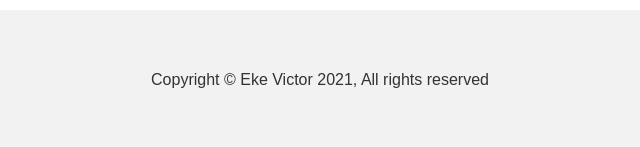
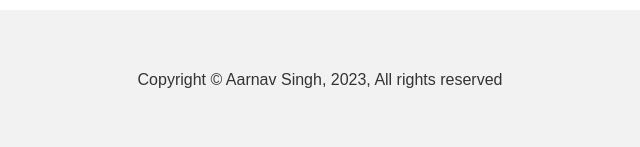
Before and after one commit to aarnav1729/portfolio, a plain HTML site: page index.html in a window 1280 px wide. Shown: the part 3014-3161 px from the top of the page, 322-962 px from the left. Drawn offline with Linux system fonts and the light colour scheme.

Commit message:
Update index.html

```diff
--- a/index.html
+++ b/index.html
@@ -280,7 +280,7 @@
             </div>
 
           </div>
-          <p>Copyright &copy; Eke Victor 2021, All rights reserved</p>
+          <p>Copyright &copy; Aarnav Singh, 2023, All rights reserved</p>
 
           <a href="#home" class="btn-scroll-top" title="Home">Back to Top<span class="fas fa-angle-up"></span></a>
 
```
